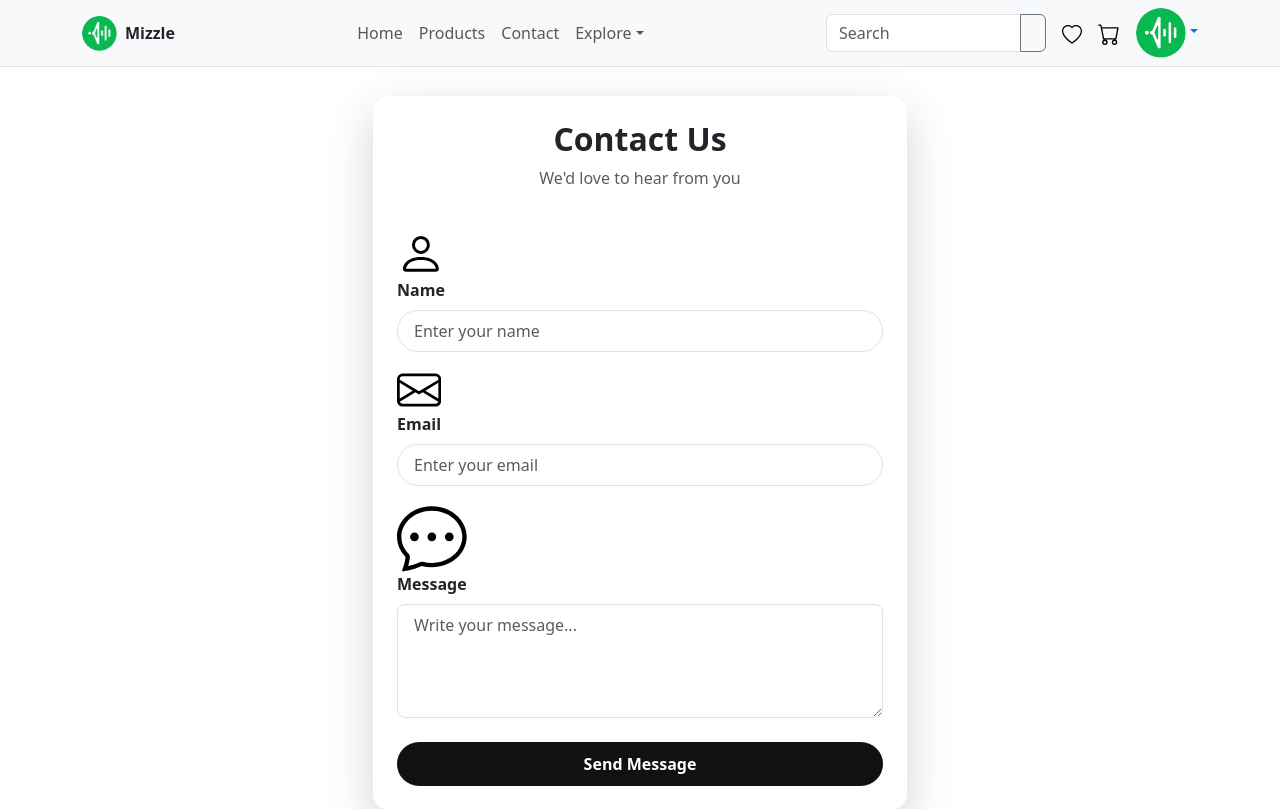
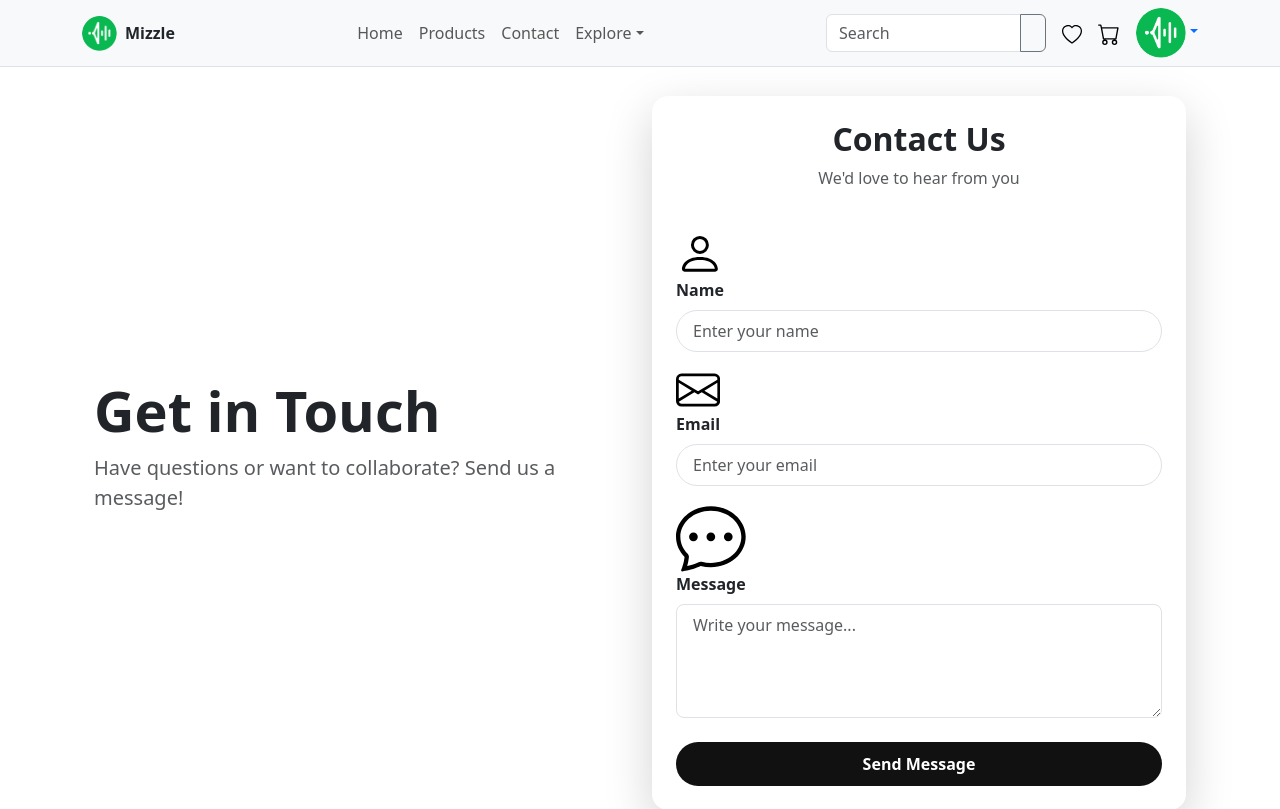
Before and after one commit to Dineshindiexpert/inditronix, a Next.js app in the folder mizzle/: page /contact in a window 1280 px wide. Shown: the top 809 px of the page. Built offline with nearby package versions, Linux system fonts and the light colour scheme; no server answers; sample sign-in values are in the browser's storage.

Commit message:
make the dynamic for the search page deployment

```diff
--- a/mizzle/app/(protected)/contact/page.js
+++ b/mizzle/app/(protected)/contact/page.js
@@ -40,7 +40,14 @@ const ContactUs = () => {
   return (
     <Container className="py-5">
 
-      <Row className="justify-content-center">
+      <Row className="justify-content-betweeen align-items-center">
+        <Col md={4} lg={6} className="mb-4 mb-md-0">
+          <h1 className="display-4 fw-bold">Get in Touch</h1>
+          <p className="lead text-muted">
+            Have questions or want to collaborate? Send us a message!
+          </p>
+        </Col>
+
         <Col md={8} lg={6}>
 
           <Card className="shadow-lg border-0 rounded-4 p-4">
--- a/mizzle/app/(protected)/search/page.js
+++ b/mizzle/app/(protected)/search/page.js
@@ -1,4 +1,6 @@
 'use client';
+
+export const dynamic = "force-dynamic";
 
 import { useEffect, useState } from "react";
 import { useSearchParams } from 'next/navigation';
```
